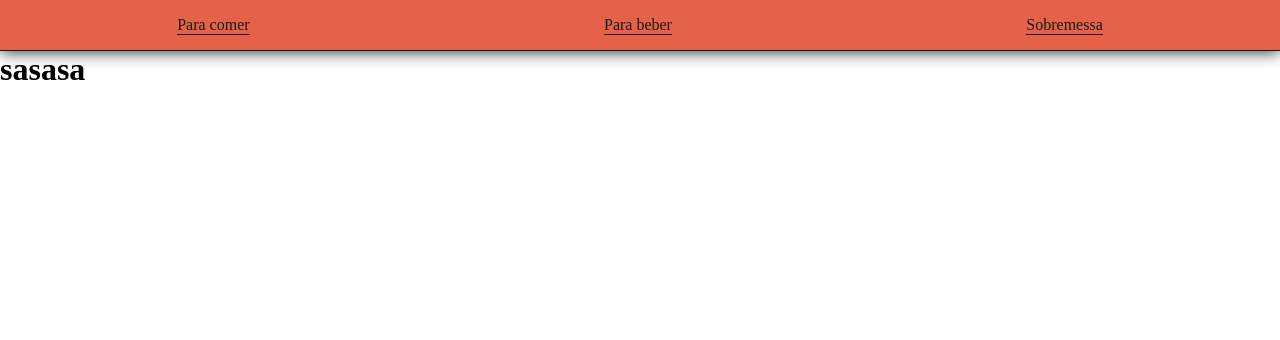
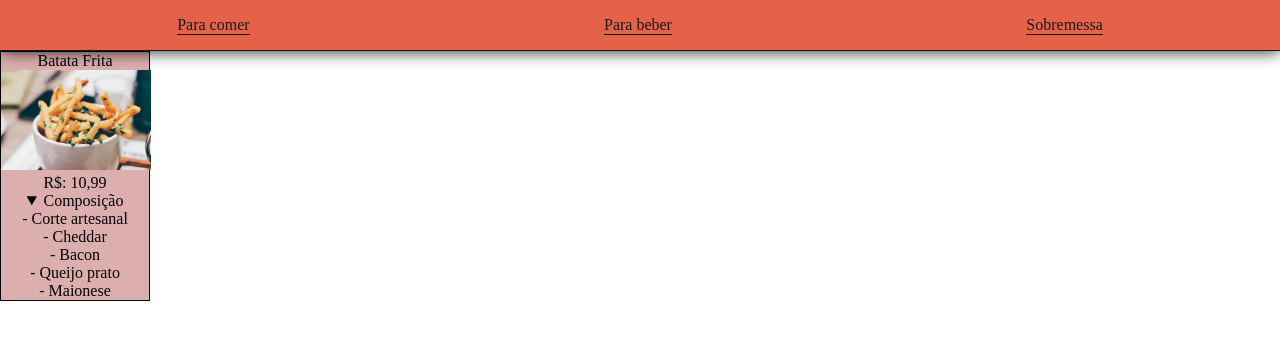
Before and after one commit to MoisesSS1/Hamburgueria, a React (Create React App) app: page / in a window 1280 px wide. Shown: the top 340 px of the page. Built offline with nearby package versions, Linux system fonts and the light colour scheme.

Commit message:
módulo card

```diff
--- a/src/App.css
+++ b/src/App.css
@@ -0,0 +1,5 @@
+*{
+    padding: 0px;
+    margin: 0px;
+    box-sizing: border-box;
+}
--- a/src/components/ParaComer.js
+++ b/src/components/ParaComer.js
@@ -1,9 +1,21 @@
 import React from 'react'
+import styles from './ParaComer.module.css'
+import BatataFrita from '../images/batata_frita.jpg'
 
 const ParaComer = () => {
   return (
-    <div>
-        <h1>sasasa</h1>
+    <div className={styles.card}>
+        <p>Batata Frita</p>
+        <img src={BatataFrita} alt="" />
+        <p>R$: 10,99</p>
+        <details open='open'>
+        <summary>Composição</summary>
+            <p>- Corte artesanal</p>
+            <p>- Cheddar</p>
+            <p>- Bacon</p>
+            <p>- Queijo prato</p>
+            <p>- Maionese</p>
+        </details>
     </div>
   )
 }
--- a/src/components/ParaComer.module.css
+++ b/src/components/ParaComer.module.css
@@ -0,0 +1,11 @@
+.card {
+    width: 150px;
+    background-color: rgb(221, 174, 174);
+    text-align: center;
+    border: 1px solid black;
+}
+
+.card img{
+    width: 150px;
+    height: 100px;
+}
```
Also changed, not shown: src/components/Main.js (added, +9 -0 lines), src/images/batata_frita.jpg (added).
